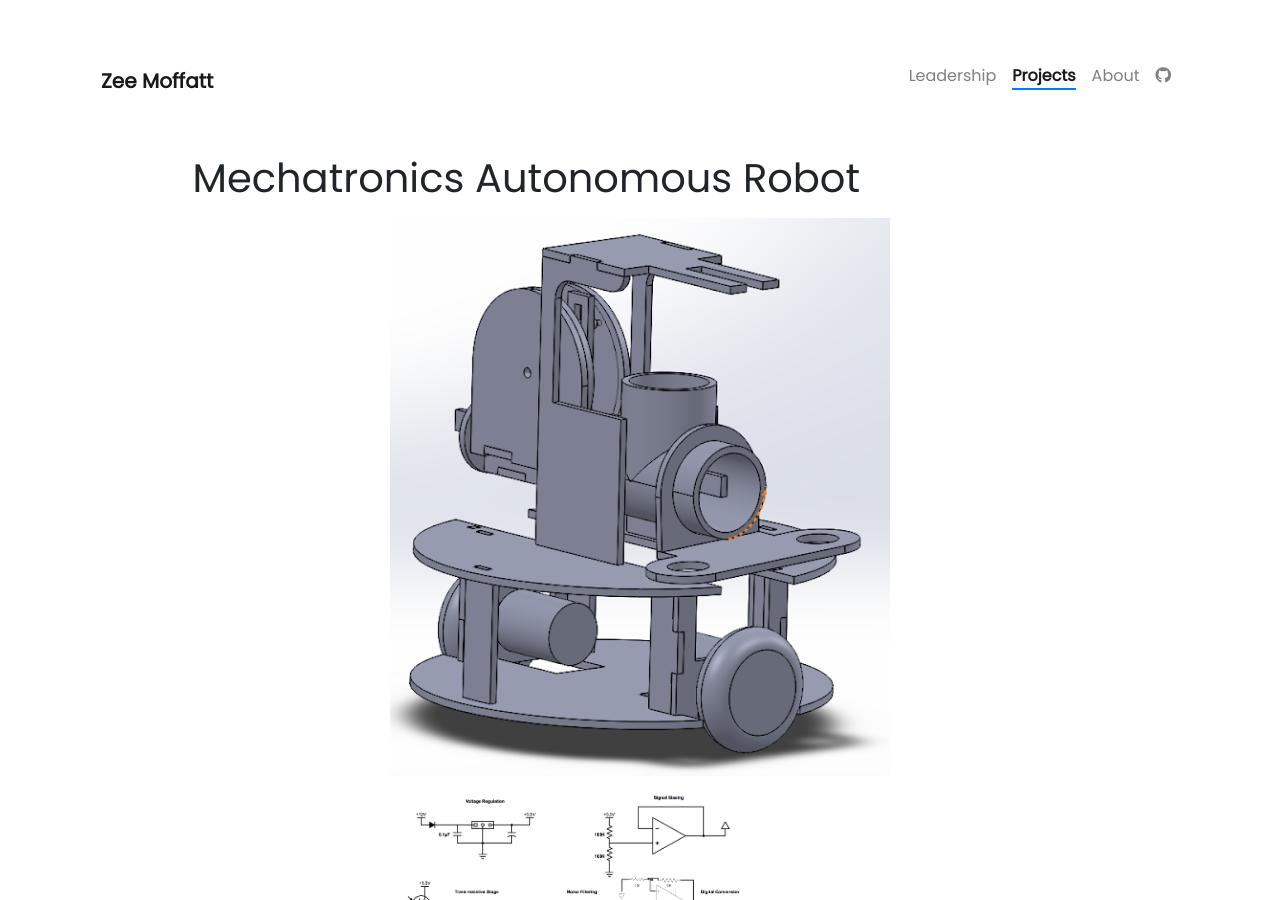
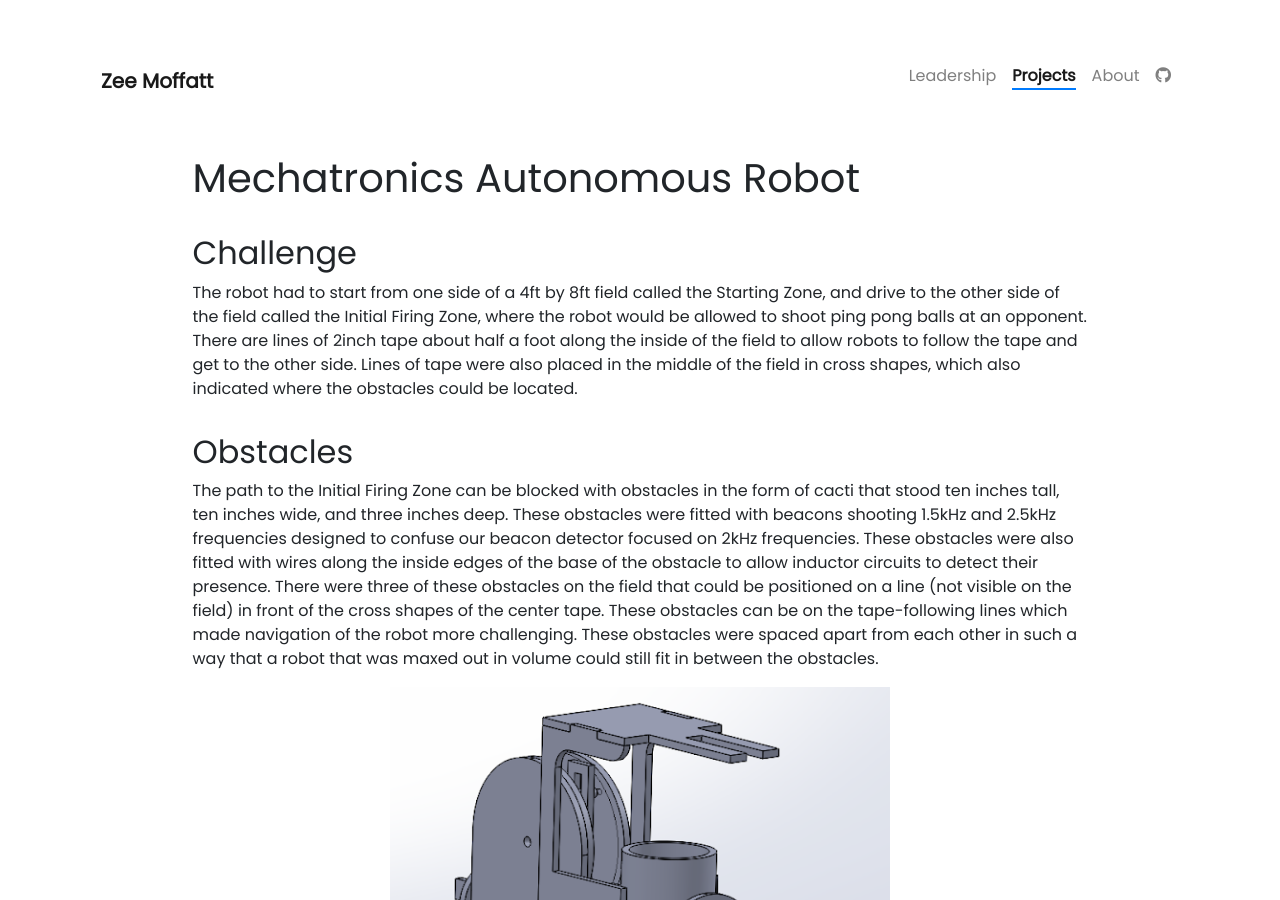
Before and after one commit to zmoffatt/zmoffatt.github.io, a Jekyll site: the page built from _projects/2_Mechatronics_Autonomous_Robot.md, in a window 1280 px wide and 900 px high. Built offline with Jekyll 4.4.1, drawn with Linux system fonts in a browser that asks for light colours; nearby versions of some CDN libraries; comment, search, counter and statistics services are not loaded.

Commit message:
Adding Mech Text

```diff
--- a/_projects/2_Mechatronics_Autonomous_Robot.md
+++ b/_projects/2_Mechatronics_Autonomous_Robot.md
@@ -6,6 +6,13 @@ description: Autonomous robot capable of navigating a field, avoiding obstacles,
 ---
 
 # Mechatronics Autonomous Robot
+
+
+## Challenge
+The robot had to start from one side of a 4ft by 8ft field called the Starting Zone, and drive to the other side of the field called the Initial Firing Zone, where the robot would be allowed to shoot ping pong balls at an opponent. There are lines of 2inch tape about half a foot along the inside of the field to allow robots to follow the tape and get to the other side. Lines of tape were also placed in the middle of the field in cross shapes, which also indicated where the obstacles could be located.
+
+## Obstacles
+The path to the Initial Firing Zone can be blocked with obstacles in the form of cacti that stood ten inches tall, ten inches wide, and three inches deep. These obstacles were fitted with beacons shooting 1.5kHz and 2.5kHz frequencies designed to confuse our beacon detector focused on 2kHz frequencies. These obstacles were also fitted with wires along the inside edges of the base of the obstacle to allow inductor circuits to detect their presence. There were three of these obstacles on the field that could be positioned on a line (not visible on the field) in front of the cross shapes of the center tape. These obstacles can be on the tape-following lines which made navigation of the robot more challenging. These obstacles were spaced apart from each other in such a way that a robot that was maxed out in volume could still fit in between the obstacles.
 
 <img src="/assets/Mech/robot.png" width="500">
 
```
